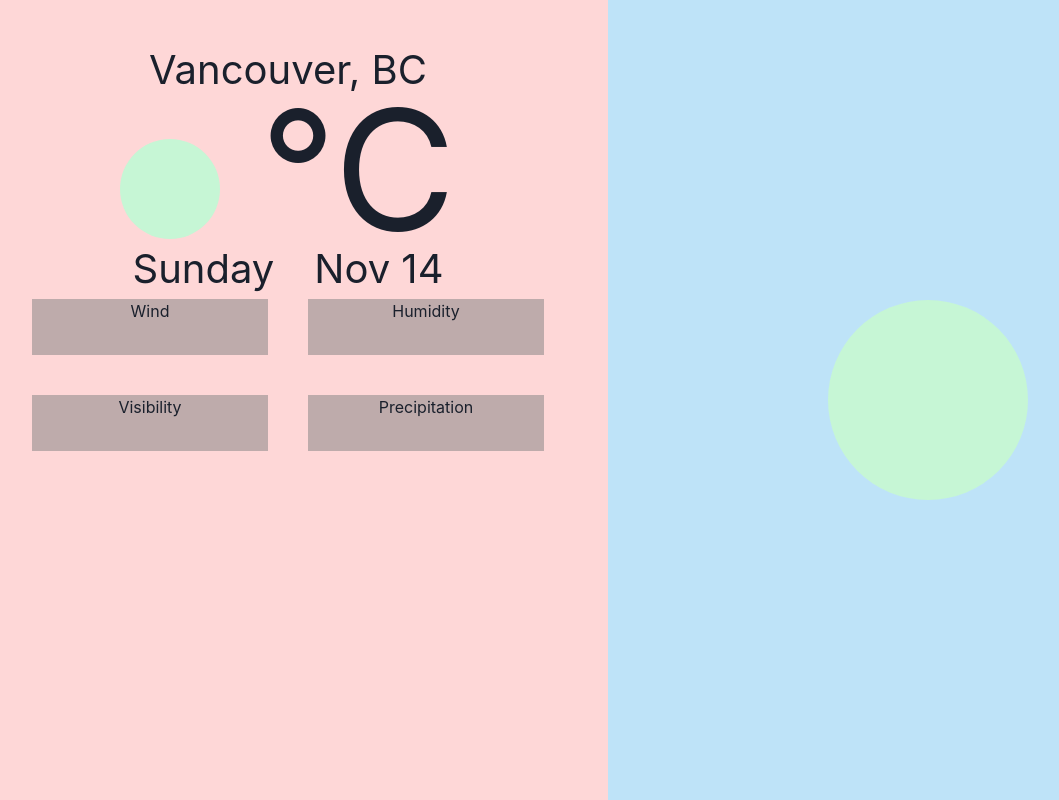
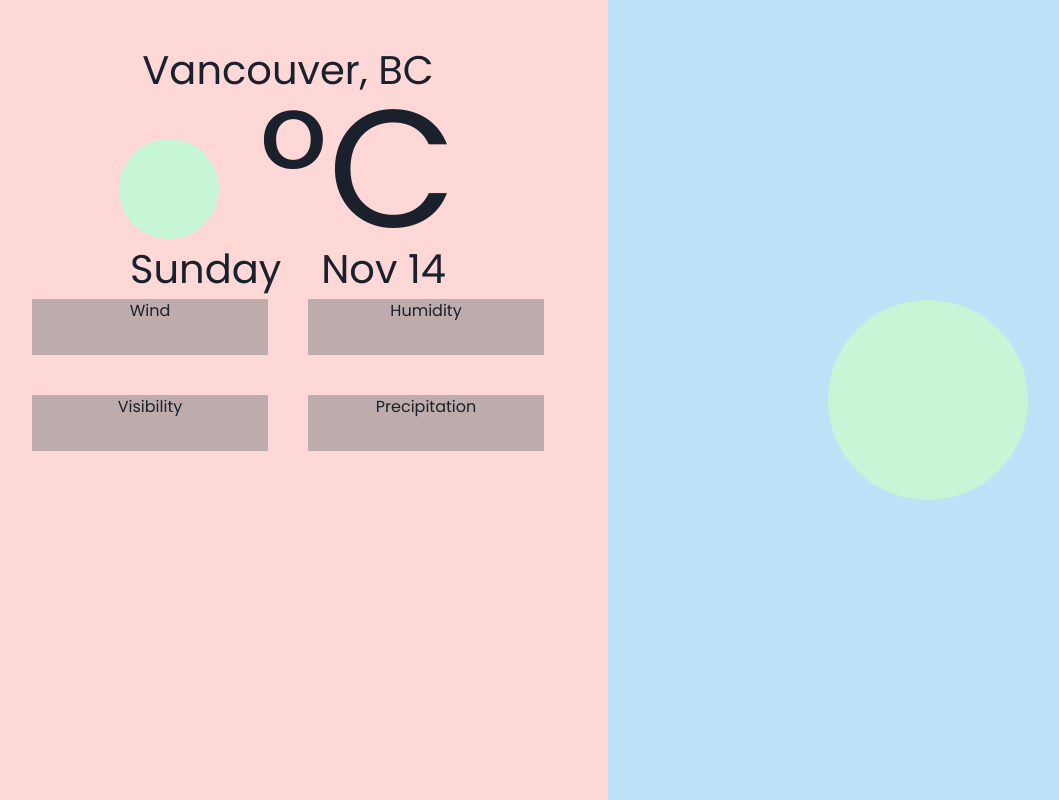
Before and after one commit to Civic86/Adv-final-Project, a Next.js app: page / in a window 1280 px wide. Shown: the whole page, without its empty margins (32-1091 px from the left). Built offline with nearby package versions, Linux system fonts and the light colour scheme; no server answers.

Commit message:
import fonts

```diff
--- a/package.json
+++ b/package.json
@@ -13,6 +13,7 @@
     "@chakra-ui/react": "^2.8.2",
     "@emotion/react": "^11.11.3",
     "@emotion/styled": "^11.11.0",
+    "@fontsource/poppins": "^5.0.8",
     "axios": "^1.6.7",
     "framer-motion": "^11.0.5",
     "next": "14.1.0",
--- /dev/null
+++ b/src/pages/theme.ts
@@ -0,0 +1,14 @@
+import { extendTheme } from '@chakra-ui/react'
+import '@fontsource/poppins/400.css';
+import '@fontsource/poppins/500.css';
+import '@fontsource/poppins/600.css';
+import '@fontsource/poppins/700.css';
+
+const theme = extendTheme({
+  fonts: {
+    heading: `'Poppins', sans-serif`,
+    body: `'Poppins', sans-serif`,
+  },
+})
+
+export default theme
```
Also changed, not shown: src/pages/_app.tsx (+7 -1 lines), 1 other file (tests, documents, lock files or other folders).
